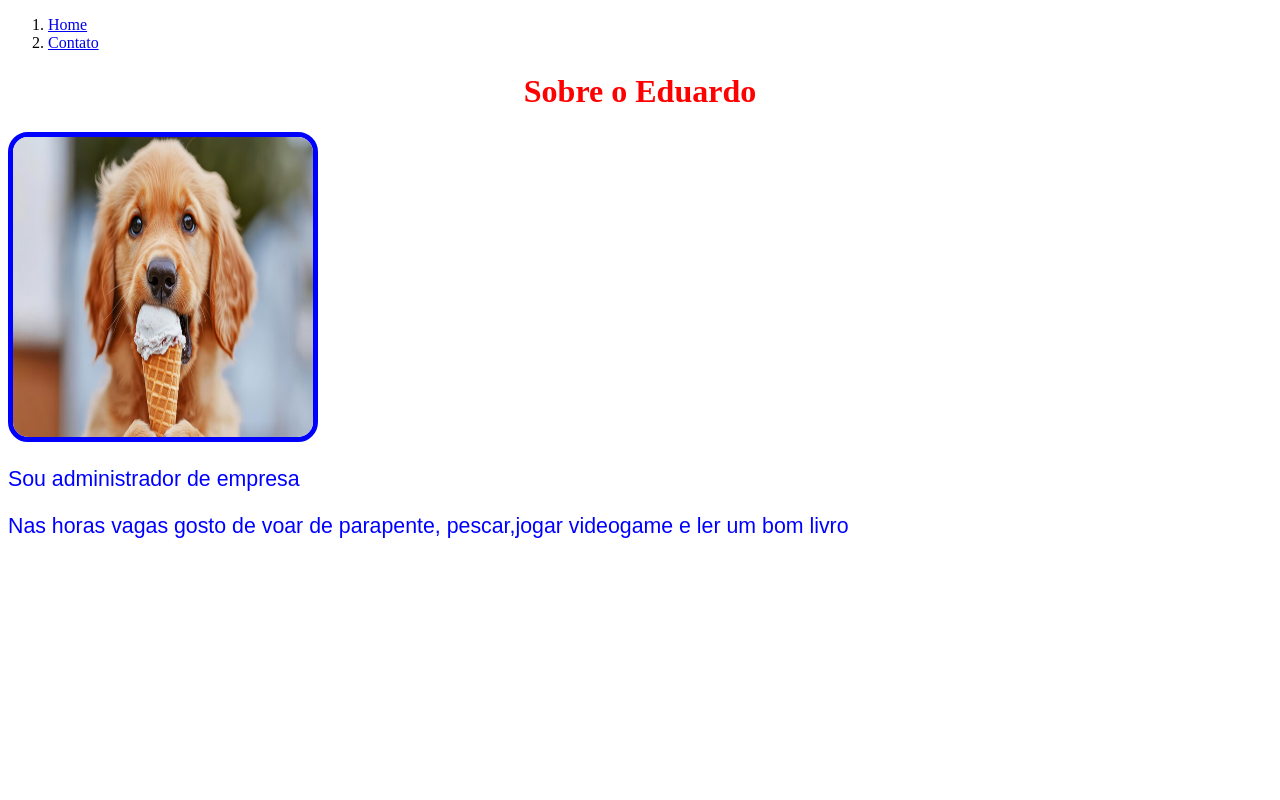
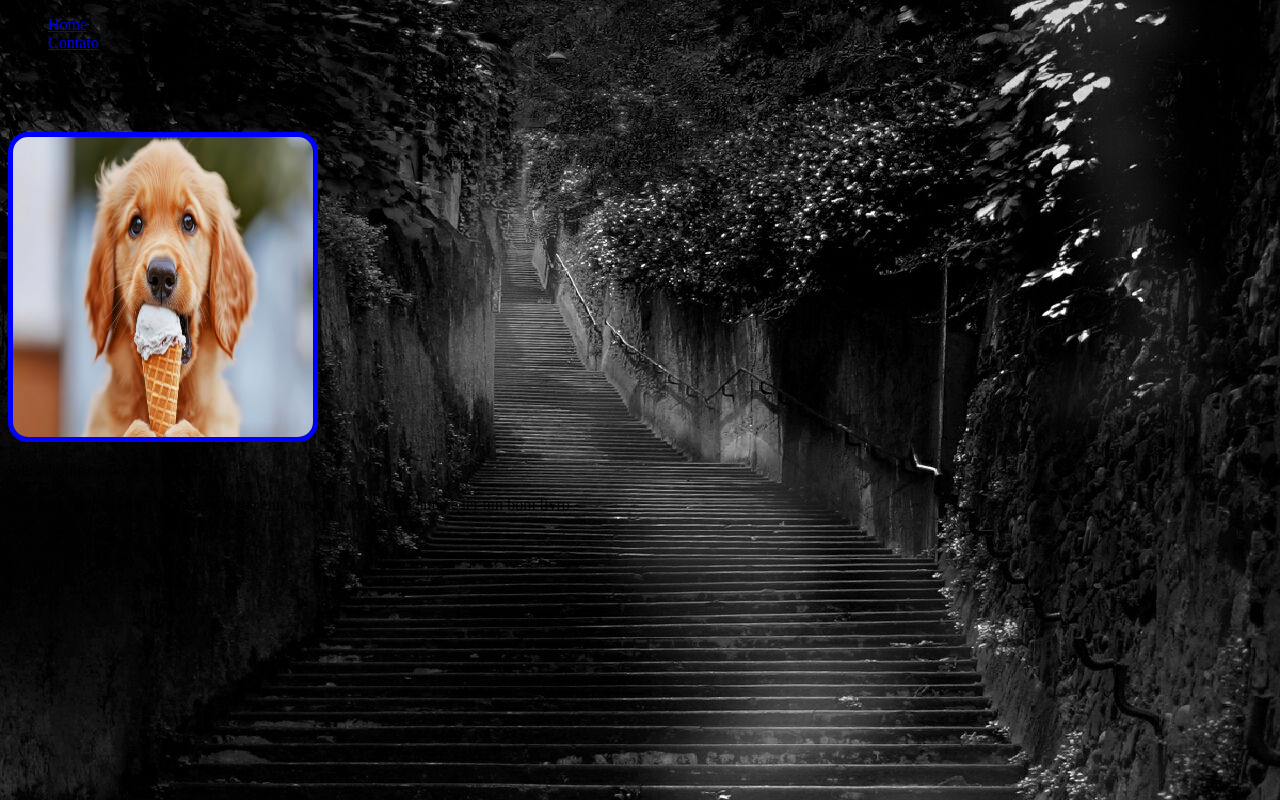
Before and after one commit to EduardoTerada/Turma01FordEnterIntroducaoFront, a plain HTML site: page index.html in a window 1280 px wide. Drawn offline with Linux system fonts and the light colour scheme.

Commit message:
cssexterno

```diff
--- a/assets/CSS/style.css
+++ b/assets/CSS/style.css
@@ -74,7 +74,7 @@
     transform: rotateZ(-360deg) scale(1,5);
 }
 .fundo{
-    background-image: url(/assets/img/fundo.jpeg);
+    background-image: url(../img/fundo.jpeg);
 }
 .texto{
     color: white;
--- a/index.html
+++ b/index.html
@@ -5,32 +5,11 @@
     <meta charset="UTF-8">
     <meta name="viewport" content="width=device-width, initial-scale=1.0">
     <title>Meu Perfil</title>
-<style>
-    p{
-        font-family: Arial, Helvetica, sans-serif;
-        font-size: 16pt;
-        color: blue;
-    }
-    .alinha{
-        text-align: center;
-    }
-    .tamanho{
-        font-size: 20pt;
-    }
-    .cor{
-        color: green;
-    }
-    #tamanho{
-        font-size: 26pt;
-    }
-    #cor{
-        color: red;
-    }
-</style>
+<link rel="stylesheet"href="assets/CSS/style.css">
 
 </head>
-<body>
-    <ol>
+<body class="fundo">
+    <ul>
         <li>
             <a href="index.html">Home</a>
         </li>
@@ -38,7 +17,7 @@
             <a href="contato.html">Contato</a>
         </li>
 
-    </ol>
+    </ul>
     <h1 class="alinha" id="cor">Sobre o Eduardo</h1>
     <img src="assets/img/eduardo.jpg" style="width:300px ;height: 300px; border: 5px solid blue; border-radius: 20px;"alt="Minha foto">
     <p>Sou administrador de empresa</p>
```
